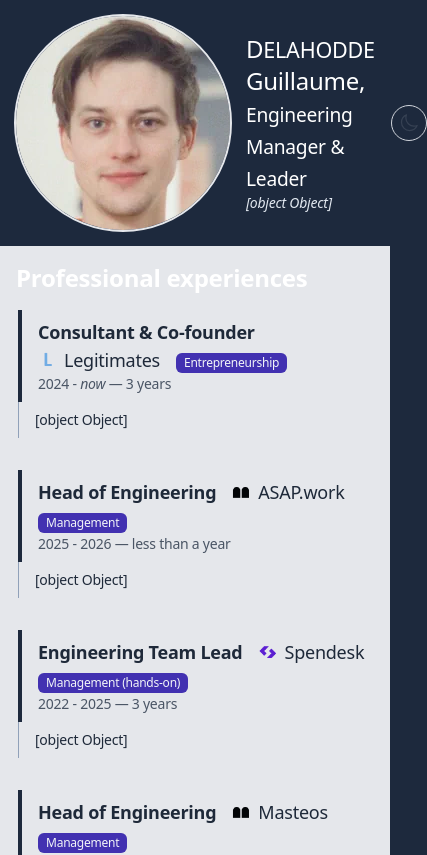
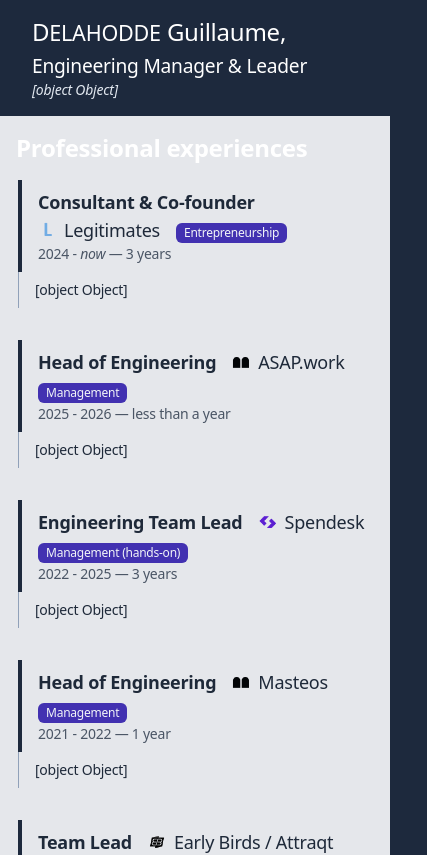
Before and after one commit to Pampattitude/curriculum-vitae, a Preact app: page / in a window 390 px wide. Shown: the top 855 px of the page, 427 px wide, since content can reach past the window. Built offline with nearby package versions, Linux system fonts and the light colour scheme.

Commit message:
fixed responsiveness issues w/ header

```diff
--- a/src/layout/Header.tsx
+++ b/src/layout/Header.tsx
@@ -15,9 +15,7 @@
           <img
             src={picture}
             alt="Profile picture"
-            width={48}
-            height={48}
-            className="print:hidden block rounded-[50%] w-fit h-fit overflow-hidden outline-2 outline-gray-200 print:outline-gray-800 lg:w-[64px] lg:h-[64px] object-cover"
+            className="print:hidden block rounded-[50%] overflow-hidden outline-2 outline-gray-200 print:outline-gray-800 hidden sm:inline-block sm:w-[32px] sm:h-[32px] lg:w-[64px] lg:h-[64px] object-cover"
           />
         </div>
       </div>
@@ -33,11 +31,12 @@
         </Md>
       </div>
 
+      <div className="hidden lg:block print:hidden">
         <button
           type="button"
           aria-label={`Switch to ${isThemeDark ? "light" : "dark"} mode`}
           title={`Switch to ${isThemeDark ? "light" : "dark"} mode`}
-        className="ml-auto shrink-0 inline-flex size-9 cursor-pointer items-center justify-center rounded-full border border-gray-300 text-gray-700 transition-colors hover:bg-gray-200 focus-visible:outline-2 focus-visible:outline-offset-2 focus-visible:outline-sky-600 dark:border-gray-700 dark:text-gray-200 dark:hover:bg-gray-800 print:hidden"
+          className="ml-auto shrink-0 inline-flex size-9 cursor-pointer items-center justify-center rounded-full border border-gray-300 text-gray-700 transition-colors hover:bg-gray-200 focus-visible:outline-2 focus-visible:outline-offset-2 focus-visible:outline-sky-600 dark:border-gray-700 dark:text-gray-200 dark:hover:bg-gray-800"
           onClick={() => setTheme(isThemeDark ? "light" : "dark")}
         >
           {isThemeDark ? (
@@ -74,6 +73,7 @@
             </svg>
           )}
         </button>
+      </div>
     </header>
   );
 };
```
Lines whose indentation alone changed are shown as unchanged.
